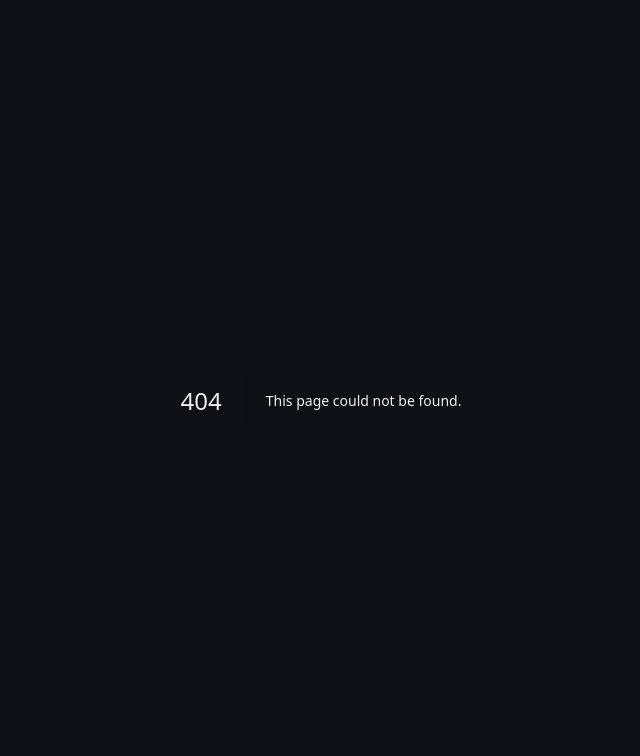
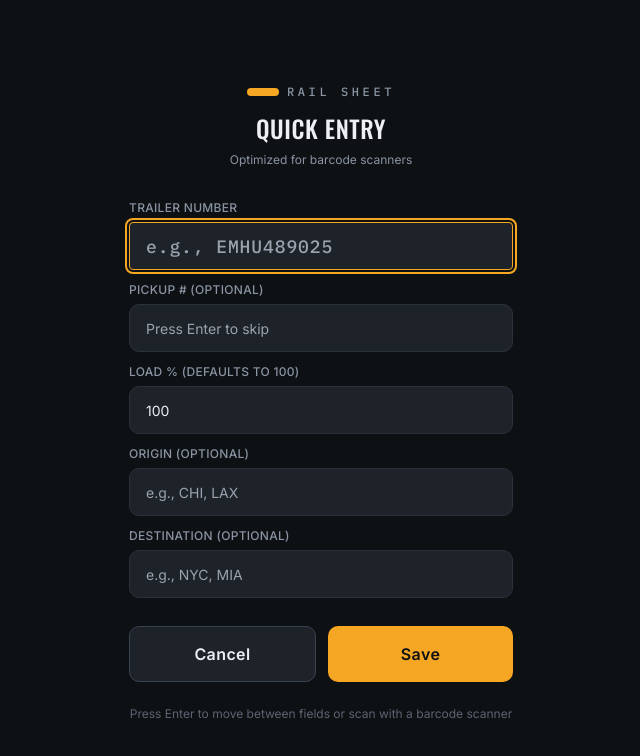
Before and after one commit to foustbrothersllc/foustbrothersllc.github.io-therailsheet, a Next.js app: page /qr-entry in a window 1280 px wide. Before the commit this address had no page. Shown: the top 756 px of the page, without its empty margins (319-959 px from the left). Built offline with nearby package versions, Linux system fonts and the light colour scheme; no server answers.

Commit message:
Create page.tsx

```diff
--- /dev/null
+++ b/app/qr-entry/page.tsx
@@ -0,0 +1,250 @@
+"use client";
+
+import { Button } from "@/components/ui/Button";
+import { createClient } from "@/lib/supabase/client";
+import { standardizeEquipmentNumber } from "@/lib/utils";
+import { useSearchParams } from "next/navigation";
+import { useRef, useState } from "react";
+
+export default function QREntryPage() {
+  const supabase = createClient();
+  const searchParams = useSearchParams();
+  const trailerNumber = searchParams.get("trailer") || "";
+
+  const [equipment_number, setEquipment_number] = useState(trailerNumber);
+  const [pickup_number, setPickup_number] = useState("");
+  const [load_percentage, setLoad_percentage] = useState("100");
+  const [origin, setOrigin] = useState("");
+  const [destination, setDestination] = useState("");
+  const [loading, setLoading] = useState(false);
+  const [success, setSuccess] = useState(false);
+  const [error, setError] = useState<string | null>(null);
+
+  const equipmentRef = useRef<HTMLInputElement>(null);
+  const pickupRef = useRef<HTMLInputElement>(null);
+  const loadRef = useRef<HTMLInputElement>(null);
+  const originRef = useRef<HTMLInputElement>(null);
+  const destRef = useRef<HTMLInputElement>(null);
+
+  const handleEquipmentKey = (e: React.KeyboardEvent) => {
+    if (e.key === "Enter") {
+      pickupRef.current?.focus();
+    }
+  };
+
+  const handlePickupKey = (e: React.KeyboardEvent) => {
+    if (e.key === "Enter") {
+      loadRef.current?.focus();
+    }
+  };
+
+  const handleLoadKey = (e: React.KeyboardEvent) => {
+    if (e.key === "Enter") {
+      originRef.current?.focus();
+    }
+  };
+
+  const handleOriginKey = (e: React.KeyboardEvent) => {
+    if (e.key === "Enter") {
+      destRef.current?.focus();
+    }
+  };
+
+  const handleDestKey = async (e: React.KeyboardEvent) => {
+    if (e.key === "Enter") {
+      await handleSubmit();
+    }
+  };
+
+  async function handleSubmit() {
+    setError(null);
+
+    if (!equipment_number.trim()) {
+      setError("Trailer number is required");
+      return;
+    }
+
+    const cleanedNumber = standardizeEquipmentNumber(equipment_number);
+    const loadPct = load_percentage ? Number(load_percentage) : 100;
+
+    if (isNaN(loadPct) || loadPct < 0 || loadPct > 100) {
+      setError("Load percentage must be between 0 and 100");
+      return;
+    }
+
+    setLoading(true);
+
+    // Upsert - will create if new, update if exists
+    const { error: err } = await supabase.from("trailers").upsert(
+      {
+        equipment_number: cleanedNumber,
+        pickup_number: pickup_number.trim() || null,
+        load_percentage: loadPct,
+        origin: origin.trim() || null,
+        destination: destination.trim() || null,
+        status: "at_rail",
+      },
+      { onConflict: "equipment_number", ignoreDuplicates: false }
+    );
+
+    setLoading(false);
+
+    if (err) {
+      setError(err.message);
+      return;
+    }
+
+    setSuccess(true);
+    setTimeout(() => {
+      window.location.href = "/dashboard";
+    }, 1500);
+  }
+
+  if (success) {
+    return (
+      <div className="min-h-screen flex items-center justify-center px-6">
+        <div className="w-full max-w-sm text-center">
+          <div className="mb-6">
+            <span className="h-2 w-8 bg-okay rounded-full inline-block" />
+          </div>
+          <h1 className="font-display text-3xl uppercase tracking-wide mb-3">Saved!</h1>
+          <p className="text-yard-muted text-sm mb-6">
+            Trailer {equipment_number} has been updated and added to the board.
+          </p>
+          <div className="h-8 w-8 rounded-full border-2 border-okay border-t-transparent animate-spin mx-auto" />
+          <p className="text-xs text-yard-faint mt-4">Redirecting...</p>
+        </div>
+      </div>
+    );
+  }
+
+  return (
+    <div className="min-h-screen flex flex-col items-center justify-center px-6 py-12 bg-yard-bg">
+      <div className="w-full max-w-sm">
+        <div className="mb-8 text-center">
+          <div className="inline-flex items-center gap-2 mb-3">
+            <span className="h-2 w-8 bg-amber rounded-full" />
+            <span className="font-stencil text-xs tracking-[0.3em] text-yard-muted uppercase">
+              Rail Sheet
+            </span>
+          </div>
+          <h1 className="font-display text-2xl uppercase tracking-wide">Quick Entry</h1>
+          <p className="text-xs text-yard-muted mt-2">Optimized for barcode scanners</p>
+        </div>
+
+        <form onSubmit={(e) => { e.preventDefault(); handleSubmit(); }} className="space-y-3">
+          <div>
+            <label className="block text-xs font-medium text-yard-muted mb-1.5 uppercase tracking-wide">
+              Trailer Number
+            </label>
+            <input
+              ref={equipmentRef}
+              autoFocus
+              type="text"
+              required
+              value={equipment_number}
+              onChange={(e) => setEquipment_number(e.target.value)}
+              onKeyDown={handleEquipmentKey}
+              placeholder="e.g., EMHU489025"
+              className="w-full h-12 px-4 rounded-card bg-yard-panel border border-yard-border text-yard-text focus:border-amber outline-none font-stencil text-lg tracking-wider"
+            />
+          </div>
+
+          <div>
+            <label className="block text-xs font-medium text-yard-muted mb-1.5 uppercase tracking-wide">
+              Pickup # (optional)
+            </label>
+            <input
+              ref={pickupRef}
+              type="text"
+              value={pickup_number}
+              onChange={(e) => setPickup_number(e.target.value)}
+              onKeyDown={handlePickupKey}
+              placeholder="Press Enter to skip"
+              className="w-full h-12 px-4 rounded-card bg-yard-panel border border-yard-border text-yard-text focus:border-amber outline-none text-sm"
+            />
+          </div>
+
+          <div>
+            <label className="block text-xs font-medium text-yard-muted mb-1.5 uppercase tracking-wide">
+              Load % (defaults to 100)
+            </label>
+            <input
+              ref={loadRef}
+              type="number"
+              inputMode="numeric"
+              min="0"
+              max="100"
+              value={load_percentage}
+              onChange={(e) => setLoad_percentage(e.target.value)}
+              onKeyDown={handleLoadKey}
+              placeholder="100"
+              className="w-full h-12 px-4 rounded-card bg-yard-panel border border-yard-border text-yard-text focus:border-amber outline-none text-sm"
+            />
+          </div>
+
+          <div>
+            <label className="block text-xs font-medium text-yard-muted mb-1.5 uppercase tracking-wide">
+              Origin (optional)
+            </label>
+            <input
+              ref={originRef}
+              type="text"
+              value={origin}
+              onChange={(e) => setOrigin(e.target.value.toUpperCase())}
+              onKeyDown={handleOriginKey}
+              placeholder="e.g., CHI, LAX"
+              className="w-full h-12 px-4 rounded-card bg-yard-panel border border-yard-border text-yard-text focus:border-amber outline-none text-sm"
+            />
+          </div>
+
+          <div>
+            <label className="block text-xs font-medium text-yard-muted mb-1.5 uppercase tracking-wide">
+              Destination (optional)
+            </label>
+            <input
+              ref={destRef}
+              type="text"
+              value={destination}
+              onChange={(e) => setDestination(e.target.value.toUpperCase())}
+              onKeyDown={handleDestKey}
+              placeholder="e.g., NYC, MIA"
+              className="w-full h-12 px-4 rounded-card bg-yard-panel border border-yard-border text-yard-text focus:border-amber outline-none text-sm"
+            />
+          </div>
+
+          {error && (
+            <p className="text-sm text-danger bg-danger/10 border border-danger/30 rounded-card px-3 py-2">
+              {error}
+            </p>
+          )}
+
+          <div className="flex gap-3 pt-4">
+            <Button
+              type="button"
+              variant="secondary"
+              size="lg"
+              className="flex-1"
+              onClick={() => (window.location.href = "/dashboard")}
+            >
+              Cancel
+            </Button>
+            <Button
+              type="submit"
+              size="lg"
+              className="flex-1"
+              loading={loading}
+              onClick={handleSubmit}
+            >
+              Save
+            </Button>
+          </div>
+        </form>
+
+        <p className="text-xs text-yard-faint text-center mt-6">
+          Press Enter to move between fields or scan with a barcode scanner
+        </p>
+      </div>
+    </div>
+  );
+}
```
